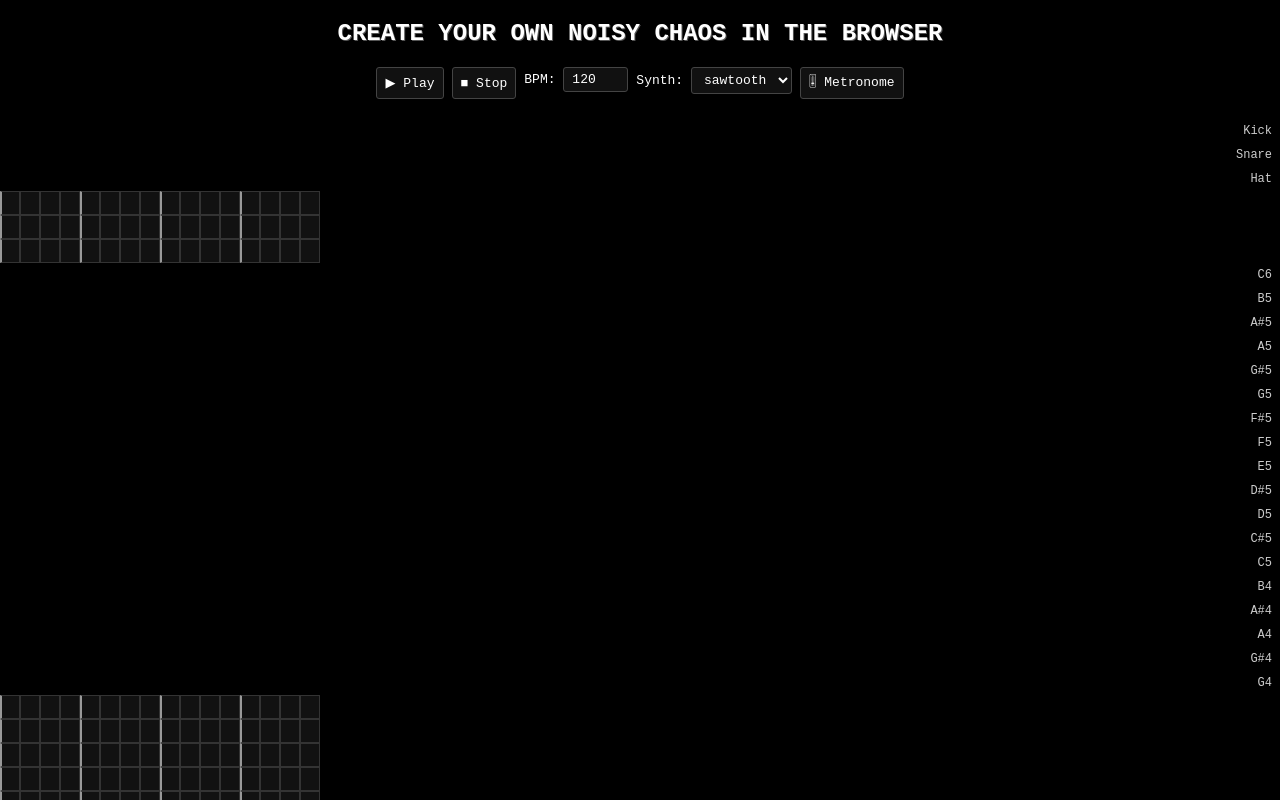
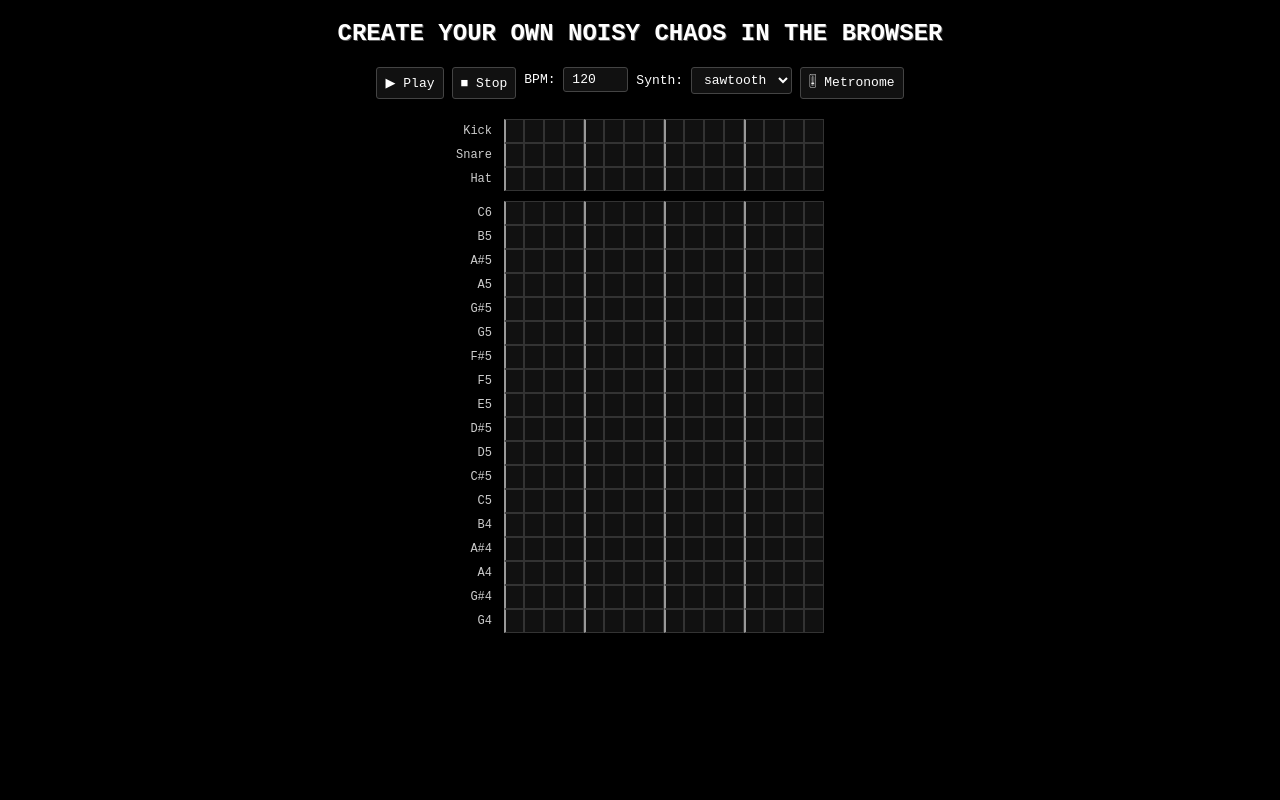
Before and after one commit to TwoVANDALS/TwoVANDALS, a plain HTML site: page trashwave-creator/index.html in a window 1280 px wide. Shown: the top 800 px of the page. Drawn offline with Linux system fonts and the light colour scheme; no server answers.

Commit message:
Update index.html

```diff
--- a/trashwave-creator/index.html
+++ b/trashwave-creator/index.html
@@ -2,21 +2,22 @@
 <html lang="en">
 <head>
   <meta charset="UTF-8" />
+  <meta name="viewport" content="width=device-width, initial-scale=1.0" />
   <title>Trashwave Creator</title>
-  <meta name="viewport" content="width=device-width, initial-scale=1.0" />
   <link rel="stylesheet" href="style.css" />
   <script src="tone.min.js"></script>
 </head>
 <body>
+
   <h1>CREATE YOUR OWN NOISY CHAOS IN THE BROWSER</h1>
 
+  <!-- Controls -->
   <div class="controls">
     <button id="playBtn">▶ Play</button>
     <button id="stopBtn">■ Stop</button>
-    <label for="bpm">BPM:
-      <input type="number" id="bpm" min="30" max="300" value="120" />
-    </label>
-    <label for="synthType">Synth:
+    <label>BPM: <input type="number" id="bpm" value="120" min="30" max="300"></label>
+    <label>
+      Synth:
       <select id="synthType">
         <option>sawtooth</option>
         <option>square</option>
@@ -27,22 +28,23 @@
     <button id="toggleMetronome">🎚 Metronome</button>
   </div>
 
-  <!-- 🥁 DRUM GRID -->
-  <div class="grid-zone">
-    <div class="grid-labels drum-labels">
+  <!-- Drum Grid -->
+  <div class="grid-wrapper">
+    <div class="grid-labels">
       <div>Kick</div>
       <div>Snare</div>
       <div>Hat</div>
     </div>
-    <div class="grid" id="drumGrid"></div>
+    <div id="drumGrid"></div>
   </div>
 
-  <!-- 🎹 SYNTH GRID -->
-  <div class="grid-zone">
-    <div class="grid-labels note-labels" id="noteLabels"></div>
-    <div class="grid" id="synthGrid"></div>
+  <!-- Synth Grid -->
+  <div class="grid-wrapper">
+    <div class="note-labels" id="noteLabels"></div>
+    <div id="synthGrid"></div>
   </div>
 
+  <!-- Script -->
   <script src="script.js"></script>
 </body>
 </html>
```
